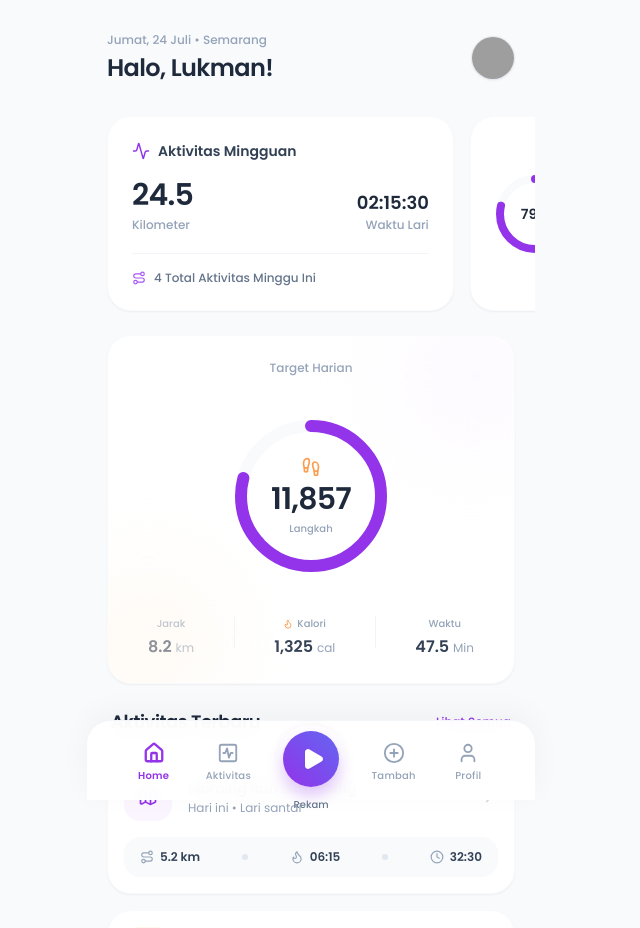
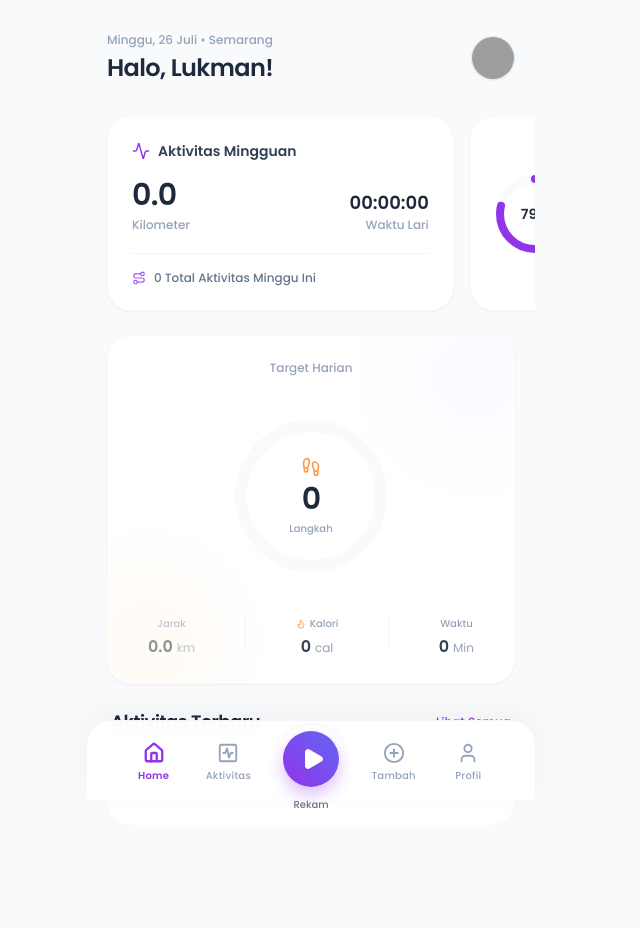
Before and after one commit to lukmanwijaya08/running-app-frontend, a React (Vite) app: page /mobile in a window 1280 px wide. Shown: the top 928 px of the page, without its empty margins (329-969 px from the left). Built offline with nearby package versions, Linux system fonts and the light colour scheme; grey boxes are pictures that could not be loaded; the HTML template or start-up script is replaced by a standard one.

Commit message:
perbaikan

```diff
--- a/src/pages/mobile/MobileActivityDetail.jsx
+++ b/src/pages/mobile/MobileActivityDetail.jsx
@@ -1,9 +1,11 @@
 import React, { useState, useEffect } from 'react';
 import { useNavigate, useParams } from 'react-router-dom';
-import { ChevronLeft, Share2, MapPin, Clock, Zap, TrendingUp, Activity, Route } from 'lucide-react';
+import { MapContainer, TileLayer, Polyline, useMap } from 'react-leaflet';
+import L from 'leaflet';
+import 'leaflet/dist/leaflet.css';
+import { ChevronLeft, Share2, MapPin, Clock, Zap, TrendingUp, Activity, Route, Flame, Footprints } from 'lucide-react';
 import { AreaChart, Area, XAxis, YAxis, CartesianGrid, Tooltip, ResponsiveContainer } from 'recharts';
 
-// Fungsi perhitungan jarak pembantu
 const getDistance = (lat1, lon1, lat2, lon2) => {
   const R = 6371;
   const dLat = (lat2 - lat1) * Math.PI / 180;
@@ -12,7 +14,6 @@ const getDistance = (lat1, lon1, lat2, lon2) => {
   return R * (2 * Math.atan2(Math.sqrt(a), Math.sqrt(1-a)));
 };
 
-// Formatting Time helper
 const formatTimeStr = (totalSeconds) => {
   const h = Math.floor(totalSeconds / 3600);
   const m = Math.floor((totalSeconds % 3600) / 60);
@@ -28,7 +29,6 @@ const formatPaceFromSec = (secondsPerKm) => {
   return `${m < 10 ? '0'+m : m}:${s < 10 ? '0'+s : s}`;
 };
 
-// --- FUNGSI BARU: Penentu Waktu Lari Otomatis ---
 const getDynamicTitle = (timestamp) => {
   const hour = new Date(timestamp).getHours();
   if (hour >= 4 && hour < 10) return 'Lari Pagi';
@@ -37,39 +37,16 @@ const getDynamicTitle = (timestamp) => {
   return 'Lari Malam';
 };
 
-// --- FUNGSI BARU: Menggambar Rute Peta Aktual ---
-const RouteMap = ({ positions }) => {
-  if (!positions || positions.length < 2) {
-    return (
-      <svg className="absolute w-full h-full opacity-70" viewBox="0 0 100 100" preserveAspectRatio="none">
-        <path d="M 10 80 Q 25 30, 50 60 T 90 40" fill="transparent" stroke="#9333ea" strokeWidth="4" strokeLinecap="round" strokeLinejoin="round"/>
-      </svg>
-    );
-  }
-
-  // Cari batasan koordinat untuk penyesuaian skala
-  const lats = positions.map(p => p.lat);
-  const lons = positions.map(p => p.lon);
-  const minLat = Math.min(...lats);
-  const maxLat = Math.max(...lats);
-  const minLon = Math.min(...lons);
-  const maxLon = Math.max(...lons);
-
-  const latRange = maxLat - minLat || 0.0001;
-  const lonRange = maxLon - minLon || 0.0001;
-
-  // Konversi Lat/Lon menjadi titik X/Y pada koordinat 0-100
-  const points = positions.map(p => {
-    const x = ((p.lon - minLon) / lonRange) * 100;
-    const y = 100 - (((p.lat - minLat) / latRange) * 100); // Inverse Y karena SVG dihitung dari atas ke bawah
-    return `${x},${y}`;
-  }).join(' ');
-
-  return (
-    <svg className="absolute w-full h-full p-4 drop-shadow-md" viewBox="0 0 100 100" preserveAspectRatio="xMidYMid meet">
-      <polyline points={points} fill="none" stroke="#9333ea" strokeWidth="2.5" strokeLinecap="round" strokeLinejoin="round" />
-    </svg>
-  );
+// FitBounds Component untuk otomatis fokus ke rute lari
+const FitBounds = ({ positions }) => {
+  const map = useMap();
+  useEffect(() => {
+    if (positions.length > 1) {
+      const bounds = L.latLngBounds(positions);
+      map.fitBounds(bounds, { padding: [20, 20] });
+    }
+  }, [positions, map]);
+  return null;
 };
 
 const MobileActivityDetail = () => {
@@ -83,7 +60,6 @@ const MobileActivityDetail = () => {
   const [fastestPace, setFastestPace] = useState(9999);
 
   useEffect(() => {
-    // Ambil data dari Local Storage
     const savedRuns = JSON.parse(localStorage.getItem('savedRuns') || '[]');
     const runData = savedRuns.find(r => r.id === id);
 
@@ -156,10 +132,10 @@ const MobileActivityDetail = () => {
     return <div className="min-h-screen flex items-center justify-center text-slate-500">Data lari tidak ditemukan.</div>;
   }
 
-  // Tanggal & Judul Dinamis
   const runDate = new Date(activity.date);
   const displayDate = runDate.toLocaleString('id-ID', { weekday: 'long', year: 'numeric', month: 'long', day: 'numeric', hour: '2-digit', minute: '2-digit' }) + ' WIB';
   const dynamicTitle = `${getDynamicTitle(activity.date)} (${runDate.getDate()}/${runDate.getMonth() + 1}/${runDate.getFullYear()})`;
+  const mapPositions = activity.positions.map(p => [p.lat, p.lon]);
 
   return (
     <div className="min-h-screen bg-slate-50 pb-10">
@@ -171,14 +147,15 @@ const MobileActivityDetail = () => {
       </div>
 
       <div className="max-w-md mx-auto pt-16">
-        {/* BAGIAN PETA AKTUAL */}
-        <div className="w-full h-64 bg-slate-200 relative overflow-hidden flex flex-col items-center justify-end pb-6 rounded-b-[2.5rem] shadow-sm">
-          <div className="absolute inset-0 opacity-20 bg-[url('https://www.transparenttextures.com/patterns/cubes.png')]"></div>
 
-          {/* Komponen Peta dipanggil di sini */}
-          <RouteMap positions={activity.positions} />
-
-          <div className="bg-white/95 backdrop-blur-md px-4 py-2 rounded-full shadow-sm text-xs font-semibold text-slate-700 z-10 flex items-center gap-1.5">
+        {/* LEAFLET MAP TERINTEGRASI */}
+        <div className="w-full h-72 bg-slate-200 relative overflow-hidden flex flex-col items-center justify-end pb-6 rounded-b-[2.5rem] shadow-sm z-0">
+          <MapContainer zoomControl={false} style={{ height: '100%', width: '100%', position: 'absolute', top: 0, left: 0 }}>
+             <TileLayer url="https://{s}.tile.openstreetmap.org/{z}/{x}/{y}.png" />
+             {mapPositions.length > 1 && <Polyline positions={mapPositions} color="#9333ea" weight={5} lineCap="round" lineJoin="round" />}
+             <FitBounds positions={mapPositions} />
+          </MapContainer>
+          <div className="bg-white/95 backdrop-blur-md px-4 py-2 rounded-full shadow-sm text-xs font-semibold text-slate-700 z-[400] flex items-center gap-1.5 pointer-events-none mb-2">
             <MapPin size={14} className="text-purple-600"/> Peta Rute Terekam
           </div>
         </div>
@@ -204,6 +181,14 @@ const MobileActivityDetail = () => {
               <p className="text-[10px] font-medium text-slate-400 mb-1 flex items-center gap-1.5"><TrendingUp size={12}/> Elevasi Maks</p>
               <p className="text-xl font-semibold text-slate-800 tracking-tight">{maxElevation > -9000 ? maxElevation : 0} m</p>
             </div>
+            <div className="p-4 bg-white rounded-3xl shadow-sm border border-slate-50">
+              <p className="text-[10px] font-medium text-slate-400 mb-1 flex items-center gap-1.5"><Flame size={12}/> Kalori</p>
+              <p className="text-xl font-semibold text-slate-800 tracking-tight">{activity.calories || 0} kkal</p>
+            </div>
+            <div className="p-4 bg-white rounded-3xl shadow-sm border border-slate-50">
+              <p className="text-[10px] font-medium text-slate-400 mb-1 flex items-center gap-1.5"><Footprints size={12}/> Langkah</p>
+              <p className="text-xl font-semibold text-slate-800 tracking-tight">{activity.steps || 0}</p>
+            </div>
           </div>
         </div>
 
@@ -220,7 +205,6 @@ const MobileActivityDetail = () => {
               <div className="w-12 font-semibold text-right">Elv (+/-)</div>
             </div>
 
-            {/* TAMBAHAN SCROLL: max-h-72 overflow-y-auto */}
             <div className="space-y-1 max-h-72 overflow-y-auto pr-2">
               {splitData.map((split, idx) => {
                 const isFastest = split.paceSec === fastestPace && splitData.length > 1;
--- a/src/pages/mobile/MobileHome.jsx
+++ b/src/pages/mobile/MobileHome.jsx
@@ -2,11 +2,79 @@ import React, { useState, useEffect } from 'react';
 import { useNavigate } from 'react-router-dom';
 import { Map, Clock, Route, ChevronRight, Flame, Footprints, CalendarDays, Activity, Target } from 'lucide-react';
 
+const formatTimeStr = (totalSeconds) => {
+  if (!totalSeconds) return "00:00:00";
+  const h = Math.floor(totalSeconds / 3600);
+  const m = Math.floor((totalSeconds % 3600) / 60);
+  const s = Math.floor(totalSeconds % 60);
+  return `${h < 10 ? '0'+h : h}:${m < 10 ? '0'+m : m}:${s < 10 ? '0'+s : s}`;
+};
+
+const getDynamicTitle = (timestamp) => {
+  const hour = new Date(timestamp).getHours();
+  if (hour >= 4 && hour < 10) return 'Lari Pagi';
+  if (hour >= 10 && hour < 15) return 'Lari Siang';
+  if (hour >= 15 && hour < 18) return 'Lari Sore';
+  return 'Lari Malam';
+};
+
 const MobileHome = () => {
   const navigate = useNavigate();
   const [animatedProgress, setAnimatedProgress] = useState(0);
+  const [recentActivities, setRecentActivities] = useState([]);
+
+  // State untuk Statistik
+  const [weeklyStats, setWeeklyStats] = useState({ distance: 0, duration: 0, count: 0 });
+  const [todayStats, setTodayStats] = useState({ distance: 0, duration: 0, calories: 0, steps: 0 });
 
   const profilePhoto = "https://i.pravatar.cc/150?img=11";
+
+  // Target Harian (Misal target: 10000 langkah)
+  const targetSteps = 10000;
+  const progressPercentage = todayStats.steps > 0 ? (todayStats.steps / targetSteps) * 100 : 0;
+
+  const radius = 70;
+  const circumference = 2 * Math.PI * radius;
+  const strokeDashoffset = circumference - (Math.min(animatedProgress, 100) / 100) * circumference;
+
+  useEffect(() => {
+    // Ambil semua riwayat dari local storage
+    const savedRuns = JSON.parse(localStorage.getItem('savedRuns') || '[]');
+    setRecentActivities(savedRuns);
+
+    // Kalkulasi Waktu
+    const today = new Date();
+    today.setHours(0, 0, 0, 0);
+    const startOfWeek = new Date(today);
+    startOfWeek.setDate(today.getDate() - today.getDay());
+
+    let wDist = 0, wDur = 0, wCount = 0;
+    let tDist = 0, tDur = 0, tCal = 0, tSteps = 0;
+
+    savedRuns.forEach(run => {
+      const runDate = new Date(run.date);
+      // Analitik Mingguan
+      if (runDate >= startOfWeek) {
+        wDist += run.distance || 0;
+        wDur += run.movingTime || 0;
+        wCount++;
+      }
+      // Analitik Harian
+      if (runDate >= today) {
+        tDist += run.distance || 0;
+        tDur += run.movingTime || 0;
+        tCal += run.calories || 0;
+        tSteps += run.steps || 0;
+      }
+    });
+
+    setWeeklyStats({ distance: wDist, duration: wDur, count: wCount });
+    setTodayStats({ distance: tDist, duration: tDur, calories: tCal, steps: tSteps });
+
+    // Efek Animasi Grafik
+    const timer = setTimeout(() => setAnimatedProgress(progressPercentage), 300);
+    return () => clearTimeout(timer);
+  }, [progressPercentage]);
 
   const weekDays = [
     { day: 'S', date: 20, active: false }, { day: 'S', date: 21, active: false },
@@ -15,33 +83,12 @@ const MobileHome = () => {
     { day: 'M', date: 26, active: false },
   ];
 
-  const recentActivities = [
-    { id: 1, title: 'Morning Run Semarang', description: 'Lari santai', distance: '5.2 km', pace: '06:15', time: '32:30', date: 'Hari ini', iconColor: 'text-purple-600', bgIcon: 'bg-purple-50' },
-    { id: 2, title: 'Night Speed Workout', description: 'Interval', distance: '8.0 km', pace: '05:30', time: '44:00', date: 'Kemarin', iconColor: 'text-orange-500', bgIcon: 'bg-orange-50' },
-    { id: 3, title: 'Sunday Long Run', description: 'Endurance', distance: '15.5 km', pace: '06:45', time: '01:45:00', date: '20 Jul', iconColor: 'text-purple-600', bgIcon: 'bg-purple-50' },
-    { id: 4, title: 'Recovery Jog', description: 'Pegal-pegal', distance: '3.0 km', pace: '07:20', time: '22:00', date: '18 Jul', iconColor: 'text-purple-600', bgIcon: 'bg-purple-50' },
-  ];
-
-  const targetSteps = 15000;
-  const currentSteps = 11857;
-  const progressPercentage = (currentSteps / targetSteps) * 100;
-
-  const radius = 70;
-  const circumference = 2 * Math.PI * radius;
-  const strokeDashoffset = circumference - (animatedProgress / 100) * circumference;
-
-  useEffect(() => {
-    const timer = setTimeout(() => setAnimatedProgress(progressPercentage), 300);
-    return () => clearTimeout(timer);
-  }, [progressPercentage]);
-
   return (
     <div className="pt-8 px-5">
 
-      {/* HEADER: Tombol Plus Dihilangkan */}
       <div className="flex items-center justify-between mb-8">
         <div>
-          <p className="text-xs font-medium text-slate-400 mb-1">Jumat, 24 Juli • Semarang</p>
+          <p className="text-xs font-medium text-slate-400 mb-1">{new Date().toLocaleDateString('id-ID', { weekday: 'long', day: 'numeric', month: 'long' })} • Semarang</p>
           <h1 className="text-2xl font-semibold text-slate-800 tracking-tight">Halo, Lukman!</h1>
         </div>
         <div className="flex items-center gap-3">
@@ -51,8 +98,9 @@ const MobileHome = () => {
         </div>
       </div>
 
-      {/* CAROUSEL KARTU */}
       <div className="flex overflow-x-auto gap-4 pb-6 snap-x snap-mandatory hide-scrollbar -mx-5 px-5">
+
+        {/* STATISTIK MINGGUAN */}
         <div className="min-w-[85%] snap-center shrink-0 bg-white rounded-3xl p-6 shadow-sm flex flex-col justify-between border border-slate-50">
           <div className="flex items-center gap-2 mb-4">
             <Activity size={18} className="text-purple-600" />
@@ -60,17 +108,17 @@ const MobileHome = () => {
           </div>
           <div className="flex justify-between items-end">
             <div>
-              <p className="text-3xl font-semibold text-slate-800 tracking-tight">24.5</p>
+              <p className="text-3xl font-semibold text-slate-800 tracking-tight">{weeklyStats.distance.toFixed(1)}</p>
               <p className="text-xs font-medium text-slate-400 mt-1">Kilometer</p>
             </div>
             <div className="text-right">
-              <p className="text-lg font-semibold text-slate-800">02:15:30</p>
+              <p className="text-lg font-semibold text-slate-800">{formatTimeStr(weeklyStats.duration)}</p>
               <p className="text-xs font-medium text-slate-400">Waktu Lari</p>
             </div>
           </div>
           <div className="mt-5 pt-4 border-t border-slate-100 flex items-center gap-2 text-xs font-medium text-slate-500">
             <Route size={14} className="text-purple-500" />
-            <span>4 Total Aktivitas Minggu Ini</span>
+            <span>{weeklyStats.count} Total Aktivitas Minggu Ini</span>
           </div>
         </div>
 
@@ -110,17 +158,17 @@ const MobileHome = () => {
           </div>
           <div className="relative z-10">
             <div className="flex justify-between items-end mb-2">
-              <span className="text-3xl font-semibold tracking-tight">24.5 <span className="text-sm font-medium text-purple-200">/ 30 km</span></span>
+              <span className="text-3xl font-semibold tracking-tight">{weeklyStats.distance.toFixed(1)} <span className="text-sm font-medium text-purple-200">/ 30 km</span></span>
             </div>
             <div className="h-2 w-full bg-purple-900/40 rounded-full overflow-hidden mt-3">
-              <div className="h-full bg-white rounded-full transition-all duration-1000" style={{ width: '81%' }}></div>
+              <div className="h-full bg-white rounded-full transition-all duration-1000" style={{ width: `${Math.min((weeklyStats.distance / 30) * 100, 100)}%` }}></div>
             </div>
-            <p className="text-xs font-medium text-purple-100 mt-3">Sedikit lagi! 5.5 km tersisa untuk target.</p>
+            <p className="text-xs font-medium text-purple-100 mt-3">{(30 - weeklyStats.distance) > 0 ? `${(30 - weeklyStats.distance).toFixed(1)} km tersisa untuk target.` : 'Target mingguan tercapai!'}</p>
           </div>
         </div>
       </div>
 
-      {/* TARGET HARIAN */}
+      {/* TARGET HARIAN DINAMIS */}
       <div className="bg-white rounded-3xl p-6 shadow-sm mb-6 flex flex-col items-center relative overflow-hidden border border-slate-50">
         <div className="absolute -top-10 -right-10 w-40 h-40 bg-purple-50 rounded-full opacity-50 blur-2xl pointer-events-none"></div>
         <div className="absolute -bottom-10 -left-10 w-40 h-40 bg-orange-50 rounded-full opacity-50 blur-2xl pointer-events-none"></div>
@@ -132,29 +180,29 @@ const MobileHome = () => {
           </svg>
           <div className="absolute flex flex-col items-center justify-center">
             <Footprints size={20} className="text-orange-400 mb-1 opacity-90" />
-            <span className="text-3xl font-semibold text-slate-800 tracking-tight">11,857</span>
+            <span className="text-3xl font-semibold text-slate-800 tracking-tight">{todayStats.steps.toLocaleString('id-ID')}</span>
             <span className="text-[10px] font-medium text-slate-400 mt-1">Langkah</span>
           </div>
         </div>
         <div className="flex justify-between w-full px-4">
           <div className="text-center">
             <p className="text-[10px] font-medium text-slate-400 mb-1">Jarak</p>
-            <p className="font-semibold text-slate-700">8.2 <span className="text-xs text-slate-400 font-normal">km</span></p>
+            <p className="font-semibold text-slate-700">{todayStats.distance.toFixed(1)} <span className="text-xs text-slate-400 font-normal">km</span></p>
           </div>
           <div className="w-px h-8 bg-slate-100"></div>
           <div className="text-center">
             <p className="text-[10px] font-medium text-slate-400 mb-1 flex items-center justify-center gap-1"><Flame size={10} className="text-orange-400"/> Kalori</p>
-            <p className="font-semibold text-slate-700">1,325 <span className="text-xs text-slate-400 font-normal">cal</span></p>
+            <p className="font-semibold text-slate-700">{todayStats.calories} <span className="text-xs text-slate-400 font-normal">cal</span></p>
           </div>
           <div className="w-px h-8 bg-slate-100"></div>
           <div className="text-center">
             <p className="text-[10px] font-medium text-slate-400 mb-1">Waktu</p>
-            <p className="font-semibold text-slate-700">47.5 <span className="text-xs text-slate-400 font-normal">Min</span></p>
+            <p className="font-semibold text-slate-700">{Math.floor(todayStats.duration / 60)} <span className="text-xs text-slate-400 font-normal">Min</span></p>
           </div>
         </div>
       </div>
 
-      {/* AKTIVITAS TERBARU */}
+      {/* AKTIVITAS TERBARU (Data Aktual) */}
       <div className="mb-4">
         <div className="flex items-center justify-between mb-5 px-1">
           <h2 className="text-lg font-semibold text-slate-800 tracking-tight">Aktivitas Terbaru</h2>
@@ -162,16 +210,23 @@ const MobileHome = () => {
         </div>
 
         <div className="space-y-4">
-          {recentActivities.slice(0, 3).map((activity) => (
+          {recentActivities.length === 0 ? (
+            <div className="bg-white rounded-3xl p-6 text-center text-slate-400 text-sm border border-slate-50">Belum ada aktivitas terekam.</div>
+          ) : (
+            recentActivities.slice(0, 3).map((activity) => {
+              const runDate = new Date(activity.date);
+              const dateString = runDate.toLocaleDateString('id-ID', { day: 'numeric', month: 'short' });
+
+              return (
                 <div key={activity.id} onClick={() => navigate(`/mobile/activity/${activity.id}`)} className="bg-white rounded-3xl p-4 shadow-sm border border-slate-50 flex flex-col gap-4 cursor-pointer active:scale-[0.98] transition-transform">
                   <div className="flex justify-between items-center">
                     <div className="flex items-center gap-4">
-                  <div className={`w-12 h-12 rounded-2xl ${activity.bgIcon} flex items-center justify-center`}>
-                    <Map size={20} className={activity.iconColor} />
+                      <div className="w-12 h-12 rounded-2xl bg-purple-50 flex items-center justify-center">
+                        <Map size={20} className="text-purple-600" />
                       </div>
                       <div>
-                    <h3 className="font-semibold text-slate-800 text-sm">{activity.title}</h3>
-                    <p className="text-xs text-slate-400 mt-0.5">{activity.date} • {activity.description}</p>
+                        <h3 className="font-semibold text-slate-800 text-sm">{getDynamicTitle(activity.date)}</h3>
+                        <p className="text-xs text-slate-400 mt-0.5">{dateString} • {activity.calories || 0} kkal</p>
                       </div>
                     </div>
                     <ChevronRight size={18} className="text-slate-300" />
@@ -179,19 +234,21 @@ const MobileHome = () => {
 
                   <div className="bg-slate-50 rounded-2xl p-3 flex justify-between items-center px-4">
                     <div className="flex items-center gap-1.5">
-                  <Route size={14} className="text-slate-400"/><p className="text-xs font-semibold text-slate-700">{activity.distance}</p>
+                      <Route size={14} className="text-slate-400"/><p className="text-xs font-semibold text-slate-700">{(activity.distance || 0).toFixed(2)} km</p>
                     </div>
                     <div className="w-1.5 h-1.5 rounded-full bg-slate-200"></div>
                     <div className="flex items-center gap-1.5">
-                  <Flame size={14} className="text-slate-400"/><p className="text-xs font-semibold text-slate-700">{activity.pace}</p>
+                      <Flame size={14} className="text-slate-400"/><p className="text-xs font-semibold text-slate-700">{activity.avgPace}</p>
                     </div>
                     <div className="w-1.5 h-1.5 rounded-full bg-slate-200"></div>
                     <div className="flex items-center gap-1.5">
-                  <Clock size={14} className="text-slate-400"/><p className="text-xs font-semibold text-slate-700">{activity.time}</p>
+                      <Clock size={14} className="text-slate-400"/><p className="text-xs font-semibold text-slate-700">{Math.floor((activity.movingTime || 0) / 60)} mnt</p>
                     </div>
                   </div>
                 </div>
-          ))}
+              );
+            })
+          )}
         </div>
       </div>
     </div>
--- a/src/pages/mobile/MobileRecordRun.jsx
+++ b/src/pages/mobile/MobileRecordRun.jsx
@@ -5,7 +5,6 @@ import L from 'leaflet';
 import 'leaflet/dist/leaflet.css';
 import { ChevronLeft, Play, Square, Pause, MapPin, Activity, Clock, Route as RouteIcon, AlertCircle } from 'lucide-react';
 
-// Custom Marker untuk lokasi saat ini
 const blueDotIcon = new L.DivIcon({
   className: 'custom-div-icon',
   html: `<div style="background-color: #3b82f6; width: 16px; height: 16px; border-radius: 50%; border: 3px solid white; box-shadow: 0 0 5px rgba(0,0,0,0.5);"></div>`,
@@ -13,7 +12,6 @@ const blueDotIcon = new L.DivIcon({
   iconAnchor: [8, 8]
 });
 
-// Helper untuk Auto-Center Map
 const RecenterAutomatically = ({ position }) => {
   const map = useMap();
   useEffect(() => {
@@ -24,7 +22,6 @@ const RecenterAutomatically = ({ position }) => {
   return null;
 };
 
-// Fungsi perhitungan jarak pembantu
 const calculateDistance = (lat1, lon1, lat2, lon2) => {
   const R = 6371;
   const dLat = (lat2 - lat1) * Math.PI / 180;
@@ -33,7 +30,6 @@ const calculateDistance = (lat1, lon1, lat2, lon2) => {
   return R * (2 * Math.atan2(Math.sqrt(a), Math.sqrt(1-a)));
 };
 
-// Fungsi Penentu Waktu Lari (Dinamis)
 const getDynamicTitle = (timestamp) => {
   const hour = new Date(timestamp).getHours();
   if (hour >= 4 && hour < 10) return 'Lari Pagi';
@@ -47,7 +43,7 @@ const MobileRecordRun = () => {
 
   const [isRecording, setIsRecording] = useState(false);
   const [isPaused, setIsPaused] = useState(false);
-  const [positions, setPositions] = useState([]); // Menyimpan objek {lat, lon, alt, time}
+  const [positions, setPositions] = useState([]);
   const [currentPosition, setCurrentPosition] = useState(null);
 
   const [distance, setDistance] = useState(0);
@@ -57,7 +53,6 @@ const MobileRecordRun = () => {
   const watchIdRef = useRef(null);
   const timerRef = useRef(null);
 
-  // Initial Location Fetch
   useEffect(() => {
     if ("geolocation" in navigator) {
       navigator.geolocation.getCurrentPosition(
@@ -70,7 +65,6 @@ const MobileRecordRun = () => {
     }
   }, []);
 
-  // Timer Effect
   useEffect(() => {
     if (isRecording && !isPaused) {
       timerRef.current = setInterval(() => {
@@ -94,7 +88,6 @@ const MobileRecordRun = () => {
 
     watchIdRef.current = navigator.geolocation.watchPosition(
       (position) => {
-        // Ekstraksi data komplit layaknya GPX
         const { latitude, longitude, altitude } = position.coords;
         const timestamp = position.timestamp;
 
@@ -129,7 +122,6 @@ const MobileRecordRun = () => {
 
   const resumeRecording = () => startRecording();
 
-  // FUNGSI PENYIMPANAN KE LOCALSTORAGE (Format GPX-Like)
   const stopRecording = () => {
     setIsRecording(false);
     setIsPaused(false);
@@ -146,7 +138,10 @@ const MobileRecordRun = () => {
       const runId = Date.now().toString();
       const now = new Date();
 
-      // Struktur JSON berbobot GPX
+      // Kalkulasi Kalori & Langkah Kaki
+      const totalCalories = Math.round(distance * 65);
+      const totalSteps = Math.round(distance * 1300);
+
       const newRunData = {
         id: runId,
         title: `${getDynamicTitle(now.toISOString())} (${now.toLocaleDateString('id-ID')})`,
@@ -154,14 +149,14 @@ const MobileRecordRun = () => {
         distance: distance,
         movingTime: duration,
         avgPace: formatPace(),
+        calories: totalCalories,
+        steps: totalSteps,
         positions: positions
       };
 
-      // Tarik data lama, tambahkan yang baru ke indeks pertama
       const existingRuns = JSON.parse(localStorage.getItem('savedRuns') || '[]');
       localStorage.setItem('savedRuns', JSON.stringify([newRunData, ...existingRuns]));
 
-      // Redirect ke halaman detail
       navigate(`/mobile/activity/${runId}`);
     }
   };
@@ -206,7 +201,6 @@ const MobileRecordRun = () => {
         </div>
       </div>
 
-      {/* Area Peta Leaflet */}
       <div className="flex-1 w-full bg-slate-800 relative z-0">
         {currentPosition ? (
           <MapContainer center={currentPosition} zoom={17} zoomControl={false} style={{ height: '100%', width: '100%' }}>
```
Lines whose indentation alone changed are shown as unchanged.
